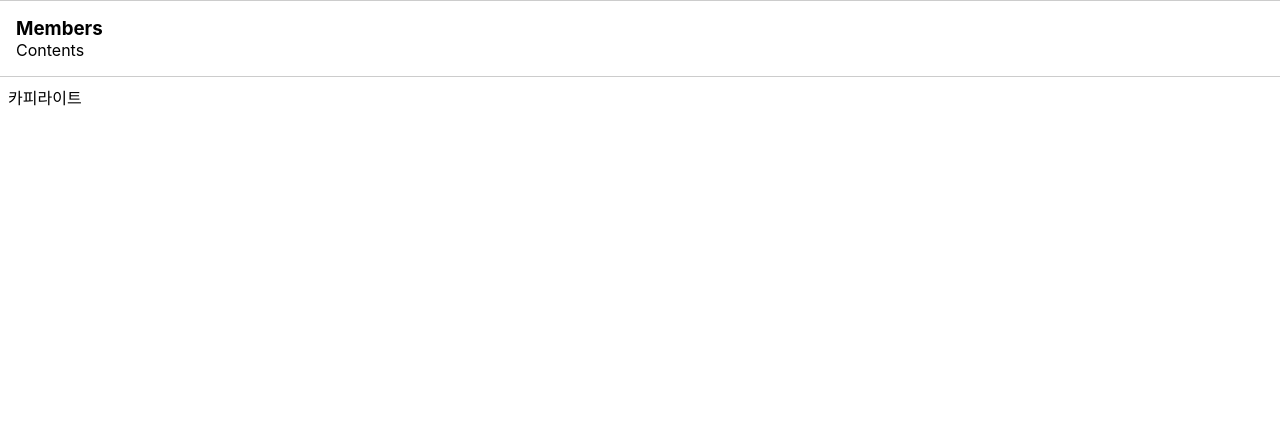
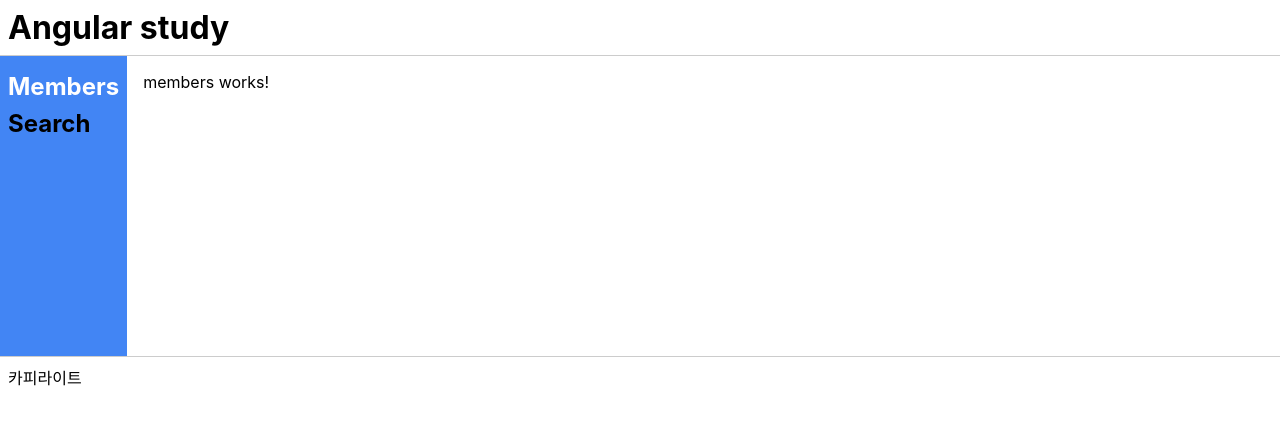
Before and after one commit to B-gooroom/angular-study, an Angular app: page /members in a window 1280 px wide. Before the commit this address led to /. Shown: the top 424 px of the page. Built offline with nearby package versions, Linux system fonts and the light colour scheme.

Commit message:
[#3] router set

```diff
--- a/src/app/app-routing.module.ts
+++ b/src/app/app-routing.module.ts
@@ -1,7 +1,14 @@
+import { importType } from '@angular/compiler/src/output/output_ast';
 import { NgModule } from '@angular/core';
 import { RouterModule, Routes } from '@angular/router';
+import { MembersComponent } from './components/contents/members/members.component'
+import { SearchComponent } from './components/contents/search/search.component'
 
-const routes: Routes = [];
+const routes: Routes = [
+  { path: 'members', component: MembersComponent},
+  { path: 'search', component: SearchComponent},
+  { path: '', redirectTo: '/members', pathMatch: 'full'}
+];
 
 @NgModule({
   imports: [RouterModule.forRoot(routes)],
--- a/src/app/app.component.html
+++ b/src/app/app.component.html
@@ -1,14 +1,11 @@
 <div>
-  <app-header [hidden]="true"></app-header>
+  <app-header [hidden]="false"></app-header>
   <hr />
   <div class="container">
-    <app-nav *ngIf="false"></app-nav>
+    <app-nav *ngIf="true"></app-nav>
     <hr />
     <section class="contents">
-      <div>
-        <h3>Members</h3>
-        <p>Contents</p>
-      </div>
+      <router-outlet></router-outlet>
     </section>
     <hr />
   </div>
--- a/src/app/app.module.ts
+++ b/src/app/app.module.ts
@@ -6,13 +6,17 @@ import { AppComponent } from './app.component';
 import { HeaderComponent } from './components/header/header.component';
 import { NavComponent } from './components/nav/nav.component';
 import { FooterComponent } from './components/footer/footer.component';
+import { MembersComponent } from './components/contents/members/members.component';
+import { SearchComponent } from './components/contents/search/search.component';
 
 @NgModule({
   declarations: [
     AppComponent,
     HeaderComponent,
     NavComponent,
-    FooterComponent
+    FooterComponent,
+    MembersComponent,
+    SearchComponent
   ],
   imports: [
     BrowserModule,
--- /dev/null
+++ b/src/app/components/contents/members/members.component.html
@@ -0,0 +1 @@
+<p>members works!</p>
--- /dev/null
+++ b/src/app/components/contents/members/members.component.ts
@@ -0,0 +1,15 @@
+import { Component, OnInit } from '@angular/core';
+
+@Component({
+  selector: 'app-members',
+  templateUrl: './members.component.html',
+  styleUrls: ['./members.component.css']
+})
+export class MembersComponent implements OnInit {
+
+  constructor() { }
+
+  ngOnInit(): void {
+  }
+
+}
--- /dev/null
+++ b/src/app/components/contents/search/search.component.html
@@ -0,0 +1 @@
+<p>search works!</p>
--- /dev/null
+++ b/src/app/components/contents/search/search.component.ts
@@ -0,0 +1,15 @@
+import { Component, OnInit } from '@angular/core';
+
+@Component({
+  selector: 'app-search',
+  templateUrl: './search.component.html',
+  styleUrls: ['./search.component.css']
+})
+export class SearchComponent implements OnInit {
+
+  constructor() { }
+
+  ngOnInit(): void {
+  }
+
+}
--- a/src/app/components/nav/nav.component.html
+++ b/src/app/components/nav/nav.component.html
@@ -1,6 +1,6 @@
 <nav class="nav">
   <ul>
-    <li><h2>Members</h2></li>
-    <li><h2>Search</h2></li>
+    <li><h2><a routerLink="/members" routerLinkActive="active">Members</a></h2></li>
+    <li><h2><a routerLink="/search" routerLinkActive="active">Search</a></h2></li>
   </ul>
 </nav>
```
Also changed, not shown: src/app/components/contents/members/members.component.css (added), src/app/components/contents/search/search.component.css (added), 2 other files (tests, documents, lock files or other folders).
